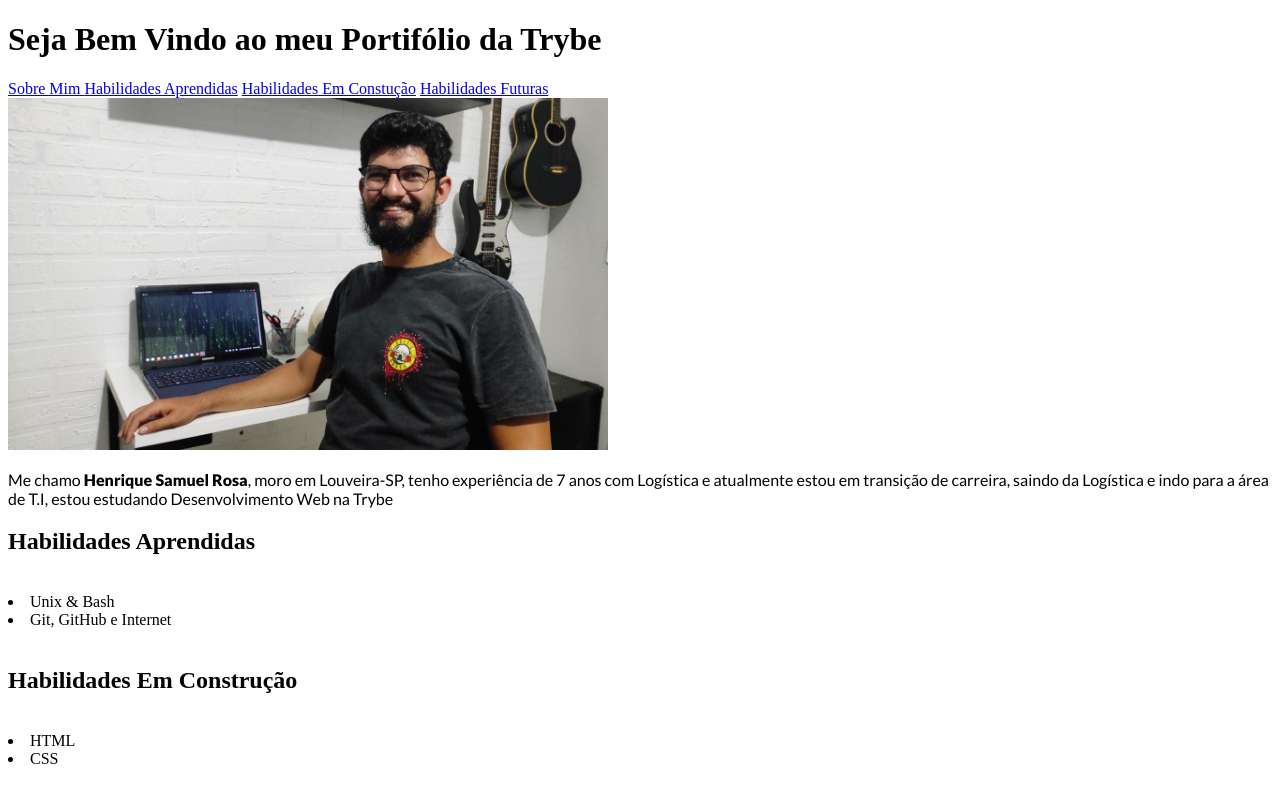
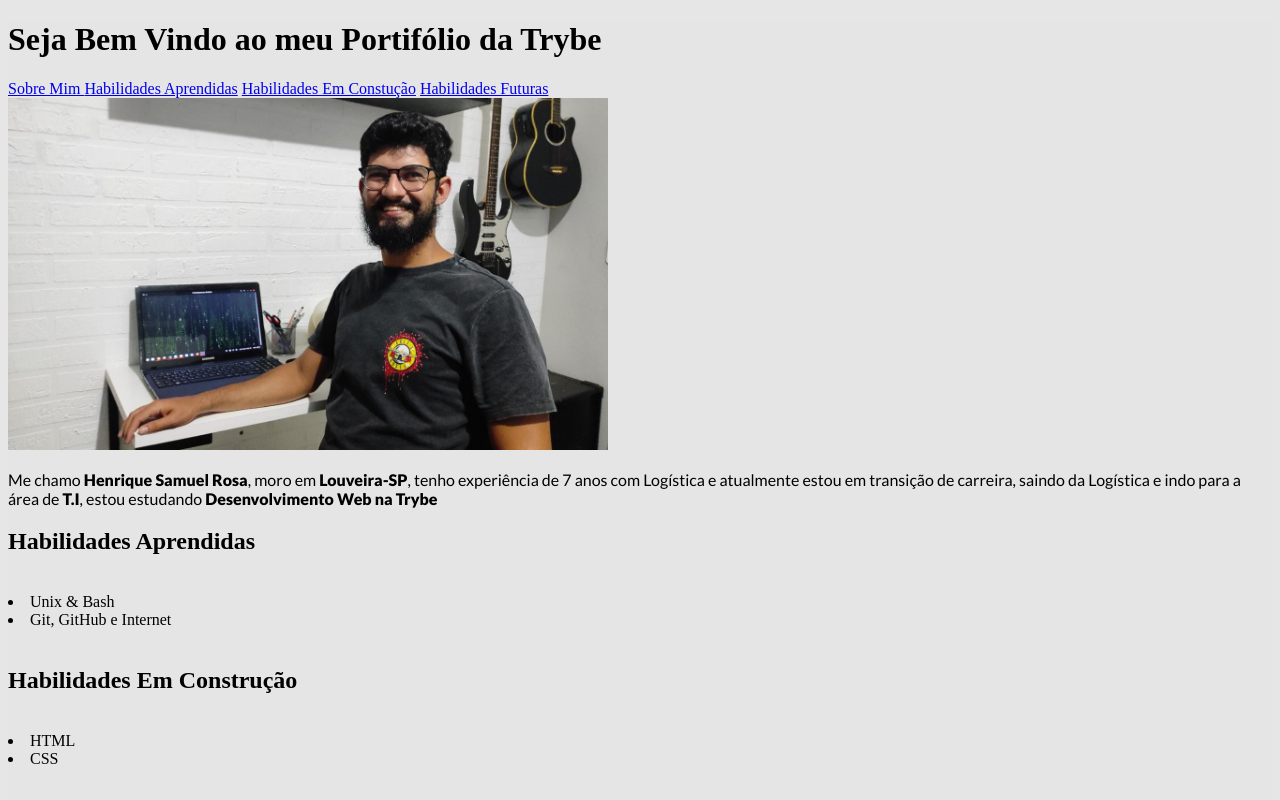
Before and after one commit to HenriqueSamuelRosa/HenriqueSamuelRosa.github.io, a plain HTML site: page index.html in a window 1280 px wide. Shown: the top 800 px of the page. Drawn offline with Linux system fonts and the light colour scheme.

Commit message:
modificações do dia 3.2

```diff
--- a/index.html
+++ b/index.html
@@ -6,15 +6,12 @@
     <meta name="viewport" content="width=device-width, initial-scale=1.0">
     <title>Henrique Rosa</title>
 </head>
+<link rel="stylesheet" type="text/css" href="style.css" media="screen"/>
+
 <link rel="preconnect" href="https://fonts.googleapis.com">
 <link rel="preconnect" href="https://fonts.gstatic.com" crossorigin>
 <link href="https://fonts.googleapis.com/css2?family=Lato:ital,wght@0,400;0,900;1,700&display=swap" rel="stylesheet">
-<style>
- p {
-    font-family: 'Lato', sans-serif;
- }
 
-</style>
 <body>
     <h1 id="topo">Seja Bem Vindo ao meu Portifólio da Trybe</h1>
 
@@ -25,7 +22,7 @@
 
     <img width="600 px" src="images/WhatsApp Image 2022-03-31 at 18.38.53.jpeg" alt="Minha Foto">
 
-    <p id="sobreMim"> Me chamo <strong>Henrique Samuel Rosa</strong>, moro em Louveira-SP, tenho experiência de 7 anos com Logística e atualmente estou em transição de carreira, saindo da Logística e indo para a área de T.I, estou estudando Desenvolvimento Web na Trybe</p>
+    <p id="sobreMim"> Me chamo <strong>Henrique Samuel Rosa</strong>, moro em <strong>Louveira-SP</strong>, tenho experiência de 7 anos com Logística e atualmente estou em transição de carreira, saindo da Logística e indo para a área de <strong>T.I</strong>, estou estudando <strong>Desenvolvimento Web na Trybe</strong></p>
 
     <h2 id="jaSei">Habilidades Aprendidas</h2>
      <br>
--- /dev/null
+++ b/style.css
@@ -0,0 +1,11 @@
+* {
+    background-color: rgba(231, 229, 229, 0.959);
+}
+
+
+h1 {
+
+}
+p {
+    font-family: 'Lato', sans-serif;
+}
```
